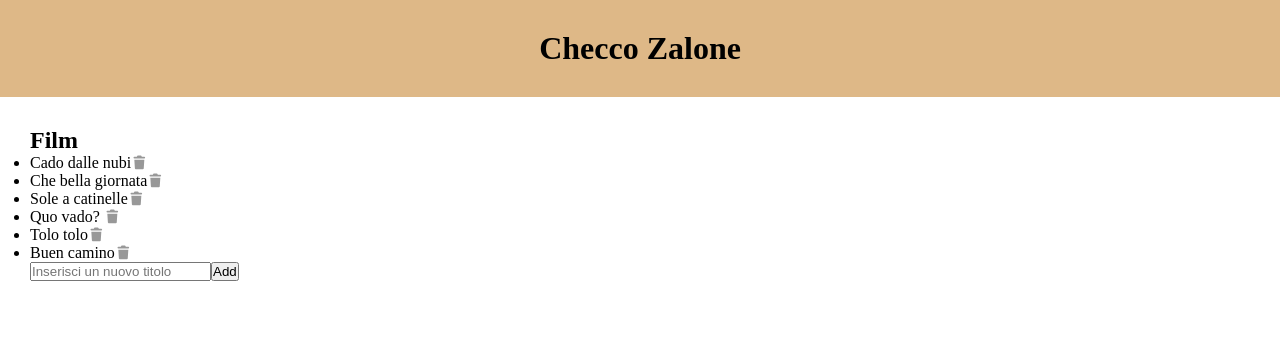
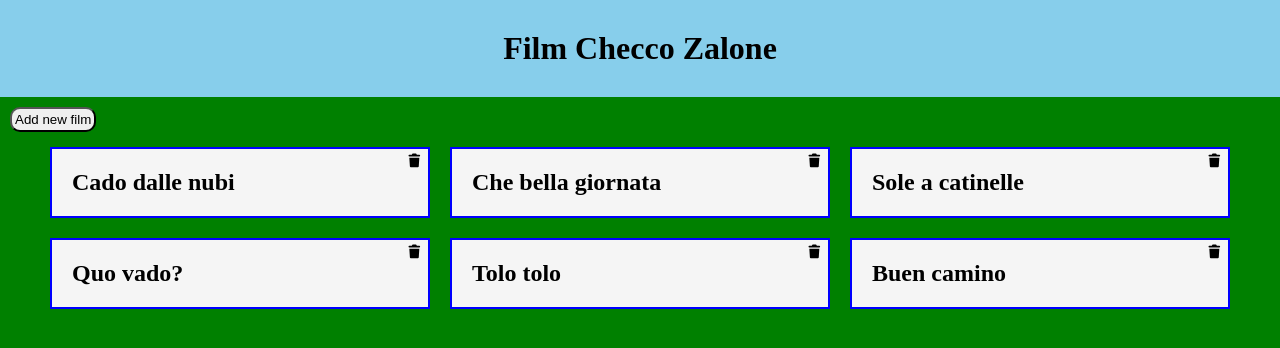
Before and after one commit to marcotristani/react-form, a React (Vite) app: page / in a window 1280 px wide. Shown: the top 348 px of the page. Built offline with nearby package versions, Linux system fonts and the light colour scheme.

Commit message:
flat: aggiunto bottone per aprire e chiudere form

```diff
--- a/src/App.jsx
+++ b/src/App.jsx
@@ -4,7 +4,7 @@
   return (
     <>
       <header>
-        <h1>Checco Zalone</h1>
+        <h1>Film Checco Zalone</h1>
       </header>
       <MainContainer />
     </>
--- a/src/components/FormAdd.jsx
+++ b/src/components/FormAdd.jsx
@@ -1,17 +1,30 @@
+//Importo font Awesom e chiamo libreria per poter utilizzare icone
+import { FontAwesomeIcon } from "@fortawesome/react-fontawesome";
+import { library } from "@fortawesome/fontawesome-svg-core";
+import { fas } from "@fortawesome/free-solid-svg-icons";
+import { far } from "@fortawesome/free-regular-svg-icons";
+import { fab } from "@fortawesome/free-brands-svg-icons";
+library.add(fas, far, fab);
+
 // creo form con submito che mi va ad aggiungere elemnto alla lista
 const FormAdd = (props) => {
-  const { addFilm, newTitleFilm, setNewTitleFilm } = props;
+  const { addFilm, newTitleFilm, setNewTitleFilm, activeForm } = props;
 
   return (
-    <form onSubmit={addFilm}>
+    <form onSubmit={addFilm} className={activeForm ? "" : "d-none"}>
+      <h2>Aggiungi un nuovo film</h2>
+      <label for="input-title">Aggiungi il un nuovo titolo di film</label>
       <input
+        id="input-title"
         type="text"
-        placeholder="Inserisci un nuovo titolo"
+        placeholder="Inserisci il titolo qui"
         value={newTitleFilm}
         // imposto onChange per poter prendere in input valore inserito dall'utente
         onChange={(e) => setNewTitleFilm(e.target.value)}
-      ></input>
-      <button>Add</button>
+      />
+      <button className="btn-form">
+        <FontAwesomeIcon icon="fa-solid fa-upload" bounce />
+      </button>
     </form>
   );
 };
--- a/src/components/GeneratorList.jsx
+++ b/src/components/GeneratorList.jsx
@@ -15,7 +15,7 @@
           {film.title}
           {/* bottone con icona di fontawesome che mi va a cancellare l'elemento dall'array */}
           <button className="delete-btn" onClick={() => removeFilm(film.id)}>
-            <FontAwesomeIcon icon="fa-solid fa-trash" fade />
+            <FontAwesomeIcon icon="fa-solid fa-trash" />
           </button>
         </li>
       ))}
--- a/src/components/MainContainer.jsx
+++ b/src/components/MainContainer.jsx
@@ -16,15 +16,25 @@
   // variabile che mi identifica numero id da assegnare ai nuovi elementi(parto dalla lunghezza dell'array ricevuto e incremento di uno così da avere id diverso già al primo submit)
   const [numId, setNumId] = useState(titleFilms.length + 1);
 
+  //variabile per attivare form
+  const [activeForm, setActiveForm] = useState(false);
+
   //-----------------------------COMPOSIZIONE COMPONENTE -------------------------------------------------//
   return (
     <main>
-      <h2>Film</h2>
       <GeneratorList titleFilms={titleFilms} removeFilm={removeFilm} />
+      <button
+        id="open-form"
+        onClick={OpenNow}
+        className={activeForm ? "back-yellow" : ""}
+      >
+        {activeForm ? <p>Chiudi form</p> : <p>Add new film</p>}
+      </button>
       <FormAdd
         addFilm={addFilm}
         newTitleFilm={newTitleFilm}
         setNewTitleFilm={setNewTitleFilm}
+        activeForm={activeForm}
       />
     </main>
   );
@@ -48,6 +58,15 @@
     const filmRimanenti = titleFilms.filter((film) => film.id !== currentId); //con filter vado a creare array con tutti gli elementi che hanno id diverso dall'elemento riferito all'elemento cliccato
     setTitleFilms(filmRimanenti);
   }
+  //funzione per aprire form
+  function OpenNow() {
+    if (activeForm === false) {
+      setActiveForm(true);
+    } else {
+      setActiveForm(false);
+    }
+  }
+
   //--------------------------------FINE SEZIONE FUNZIONI ------------------------------------------------//
 };
 export default MainContainer;
--- a/src/index.css
+++ b/src/index.css
@@ -6,16 +6,73 @@
 header {
   padding: 30px;
   text-align: center;
-  background-color: burlywood;
+  background-color: skyblue;
 }
 main {
-  padding: 30px;
+  padding: 50px;
+  position: relative;
+  background-color: green;
+  min-height: 100vh;
+}
+ul {
+  display: flex;
+  flex-wrap: wrap;
+  gap: 20px;
 }
 li {
-  list-style-type: disc;
+  list-style-type: none;
+  font-size: 1.5rem;
+  font-weight: bold;
+  border: 2px solid blue;
+  padding: 20px;
+  width: calc((100% / 3) - (40px / 3));
+  position: relative;
+  background-color: whitesmoke;
 }
 .delete-btn {
   border: none;
   background-color: transparent;
   padding: 0;
+  position: absolute;
+  right: 5px;
+  top: 5px;
 }
+
+form {
+  padding: 30px;
+  margin: 30px;
+  border: 3px solid orange;
+  border-radius: 20px;
+  position: relative;
+  background-color: white;
+}
+form h2 {
+  text-align: center;
+  padding: 20px;
+}
+form label {
+  margin-right: 10px;
+}
+
+form button {
+  border: 0;
+  font-size: 2rem;
+  background-color: transparent;
+  position: absolute;
+  left: 10px;
+  top: 10px;
+}
+.d-none {
+  display: none;
+}
+#open-form {
+  position: absolute;
+  top: 10px;
+  left: 10px;
+  border-radius: 10px;
+  border: 2p solid black;
+  padding: 3px;
+}
+.back-yellow {
+  background-color: yellow;
+}
```
